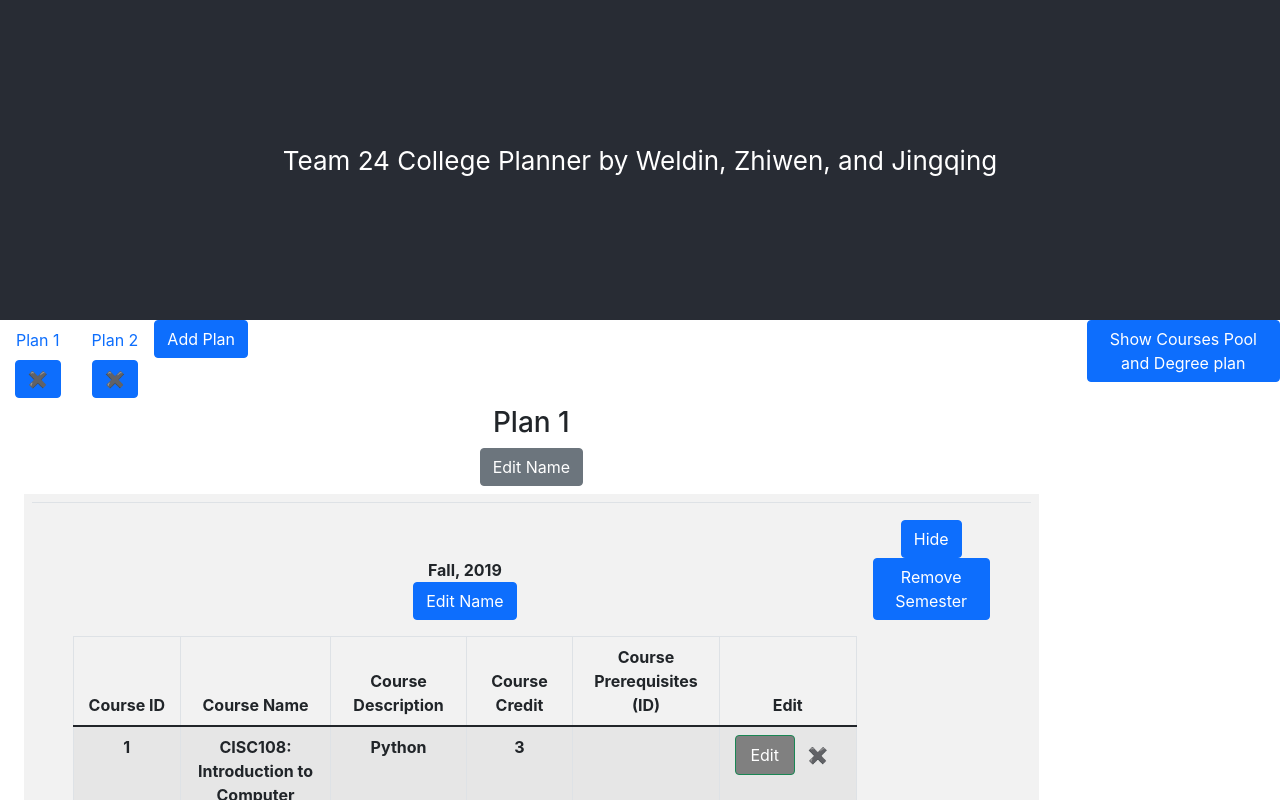
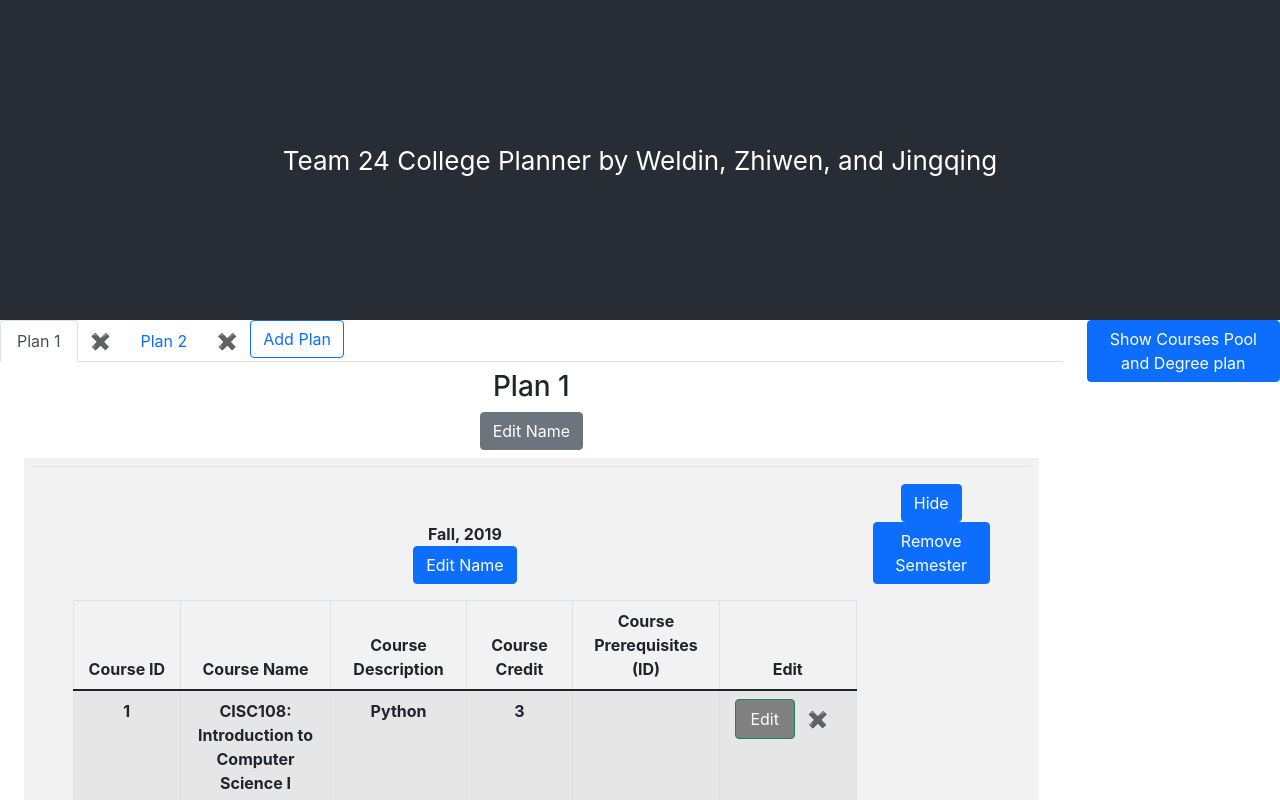
Before and after one commit to UD-CISC275-S22/cis-scheduler-team24, a React (Create React App) app: page / in a window 1280 px wide. Shown: the top 800 px of the page. Built offline with nearby package versions, Linux system fonts and the light colour scheme.

Commit message:
Cleaned up tab format

```diff
--- a/src/components/deletePlan.tsx
+++ b/src/components/deletePlan.tsx
@@ -13,5 +13,9 @@ export function DeletePlan({
         deletePlan(plan.id);
     }
 
-    return <Button onClick={removePlan}>✖️</Button>;
+    return (
+        <Button variant="empty" onClick={removePlan}>
+            ✖️
+        </Button>
+    );
 }
--- a/src/components/listPlans.tsx
+++ b/src/components/listPlans.tsx
@@ -18,10 +18,10 @@ export function ListPlans({
     return (
         <div>
             <Tab.Container defaultActiveKey={plans[0].id}>
-                <Nav>
+                <Nav variant="tabs">
                     {plans.map((plan: Plan) => (
                         <Nav.Item key={plan.id}>
-                            <div>
+                            <div style={{ display: "flex" }}>
                                 <Nav.Link eventKey={plan.id}>
                                     {plan.name}
                                 </Nav.Link>
@@ -33,7 +33,9 @@ export function ListPlans({
                         </Nav.Item>
                     ))}
                     <Nav.Item>
-                        <Button onClick={addPlan}>Add Plan</Button>
+                        <Button variant="outline-primary" onClick={addPlan}>
+                            Add Plan
+                        </Button>
                     </Nav.Item>
                 </Nav>
                 <Tab.Content>
```
